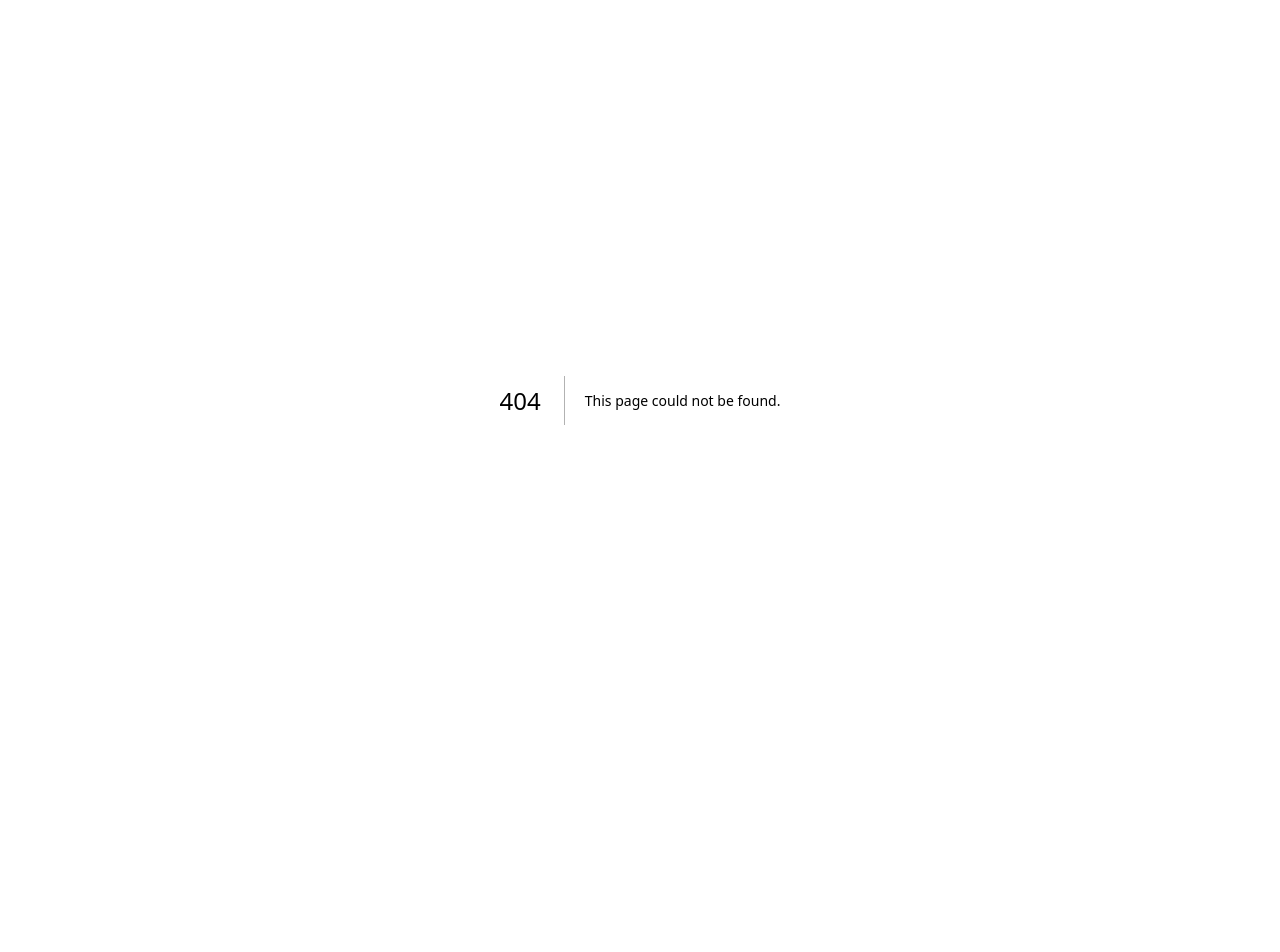
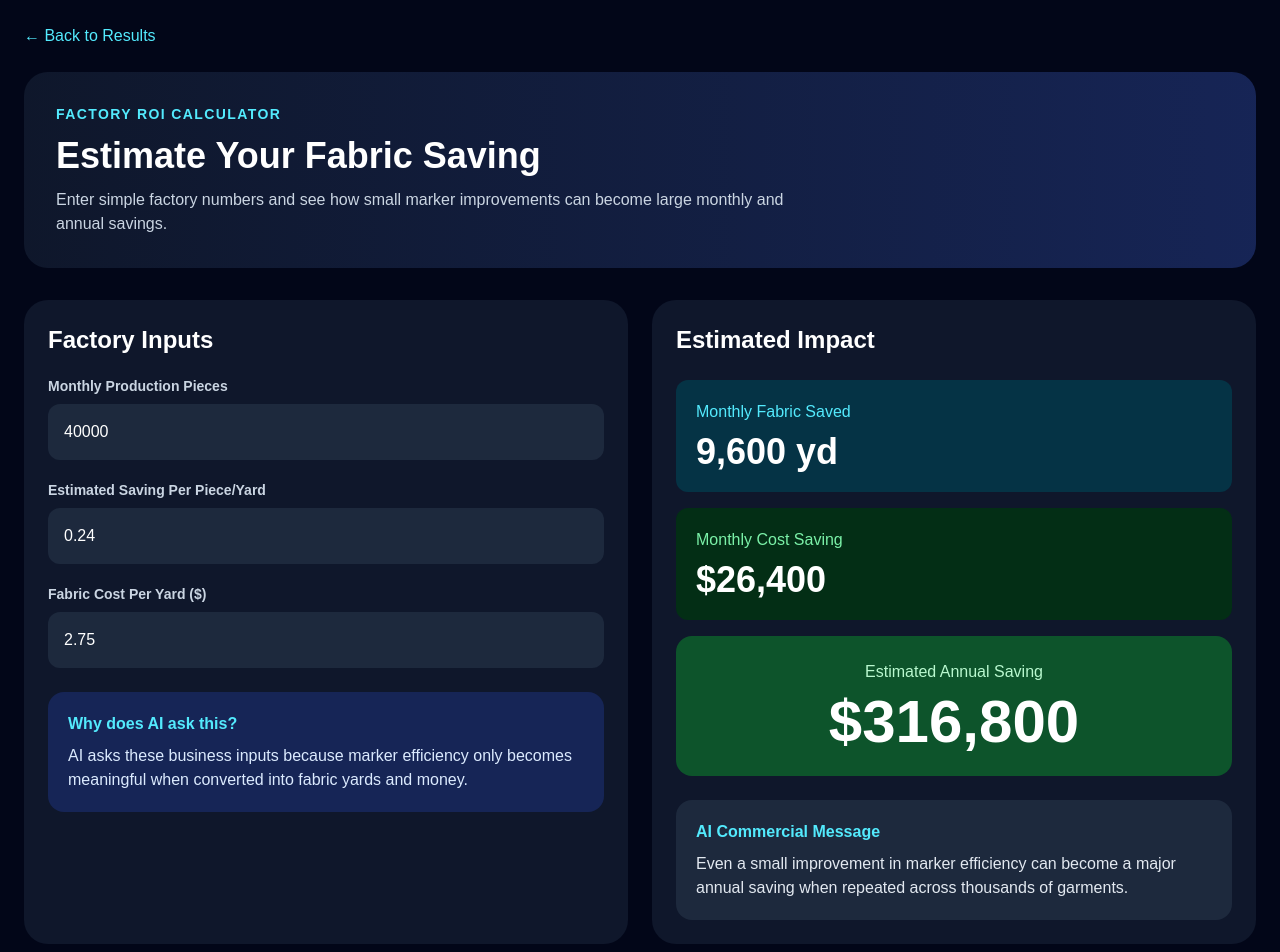
Before and after one commit to mahtab2011/mbncon, a Next.js app: page /optifabric/demo/roi in a window 1280 px wide. Before the commit this address had no page. Shown: the top 952 px of the page. Before the commit the page ends 800 px from the top, so only its background shows below. Built offline with nearby package versions, Linux system fonts and the light colour scheme.

Commit message:
Add OptiFabric theatre and ROI calculator

```diff
--- a/app/optifabric/demo/results/page.tsx
+++ b/app/optifabric/demo/results/page.tsx
@@ -125,7 +125,12 @@ export default function DemoResultsPage() {
             >
               Upload My Pattern
             </Link>
-
+<Link
+  href="/optifabric/demo/roi"
+  className="rounded-xl bg-green-500 px-8 py-4 text-lg font-black text-slate-950"
+>
+  Calculate My Saving
+</Link>
             <Link
               href="/optifabric/demo"
               className="rounded-xl border border-slate-500 px-8 py-4 text-lg font-bold text-white"
@@ -133,6 +138,7 @@ export default function DemoResultsPage() {
               Replay Demo
             </Link>
           </div>
+
         </section>
       </div>
     </main>
--- /dev/null
+++ b/app/optifabric/demo/roi/page.tsx
@@ -0,0 +1,154 @@
+"use client";
+
+import Link from "next/link";
+import { useMemo, useState } from "react";
+
+export default function DemoRoiPage() {
+  const [monthlyProduction, setMonthlyProduction] = useState(40000);
+  const [savingPerPieceYards, setSavingPerPieceYards] = useState(0.24);
+  const [fabricCostPerYard, setFabricCostPerYard] = useState(2.75);
+
+  const result = useMemo(() => {
+    const monthlyFabricSaved = monthlyProduction * savingPerPieceYards;
+    const monthlyMoneySaved = monthlyFabricSaved * fabricCostPerYard;
+    const yearlyMoneySaved = monthlyMoneySaved * 12;
+
+    return {
+      monthlyFabricSaved,
+      monthlyMoneySaved,
+      yearlyMoneySaved,
+    };
+  }, [monthlyProduction, savingPerPieceYards, fabricCostPerYard]);
+
+  return (
+    <main className="min-h-screen bg-slate-950 p-6 text-white">
+      <div className="mx-auto max-w-7xl">
+        <Link href="/optifabric/demo/results" className="text-cyan-300">
+          ← Back to Results
+        </Link>
+
+        <section className="mt-6 rounded-3xl bg-gradient-to-r from-slate-900 to-blue-950 p-8">
+          <p className="text-sm font-bold uppercase tracking-widest text-cyan-300">
+            Factory ROI Calculator
+          </p>
+
+          <h1 className="mt-3 text-4xl font-black">
+            Estimate Your Fabric Saving
+          </h1>
+
+          <p className="mt-3 max-w-3xl text-slate-300">
+            Enter simple factory numbers and see how small marker improvements
+            can become large monthly and annual savings.
+          </p>
+        </section>
+
+        <section className="mt-8 grid gap-6 lg:grid-cols-2">
+          <div className="rounded-3xl bg-slate-900 p-6">
+            <h2 className="text-2xl font-bold">Factory Inputs</h2>
+
+            <label className="mt-5 block text-sm font-bold text-slate-300">
+              Monthly Production Pieces
+            </label>
+            <input
+              type="number"
+              className="mt-2 w-full rounded-xl bg-slate-800 p-4 text-white"
+              value={monthlyProduction}
+              onChange={(e) => setMonthlyProduction(Number(e.target.value))}
+            />
+
+            <label className="mt-5 block text-sm font-bold text-slate-300">
+              Estimated Saving Per Piece/Yard
+            </label>
+            <input
+              type="number"
+              step="0.01"
+              className="mt-2 w-full rounded-xl bg-slate-800 p-4 text-white"
+              value={savingPerPieceYards}
+              onChange={(e) => setSavingPerPieceYards(Number(e.target.value))}
+            />
+
+            <label className="mt-5 block text-sm font-bold text-slate-300">
+              Fabric Cost Per Yard ($)
+            </label>
+            <input
+              type="number"
+              step="0.01"
+              className="mt-2 w-full rounded-xl bg-slate-800 p-4 text-white"
+              value={fabricCostPerYard}
+              onChange={(e) => setFabricCostPerYard(Number(e.target.value))}
+            />
+
+            <div className="mt-6 rounded-2xl bg-blue-950 p-5">
+              <h3 className="font-bold text-cyan-300">
+                Why does AI ask this?
+              </h3>
+              <p className="mt-2 text-blue-100">
+                AI asks these business inputs because marker efficiency only
+                becomes meaningful when converted into fabric yards and money.
+              </p>
+            </div>
+          </div>
+
+          <div className="rounded-3xl bg-slate-900 p-6">
+            <h2 className="text-2xl font-bold">Estimated Impact</h2>
+
+            <div className="mt-6 grid gap-4">
+              <div className="rounded-xl bg-cyan-950 p-5">
+                <p className="text-cyan-300">Monthly Fabric Saved</p>
+                <p className="mt-2 text-4xl font-black">
+                  {result.monthlyFabricSaved.toLocaleString()} yd
+                </p>
+              </div>
+
+              <div className="rounded-xl bg-green-950 p-5">
+                <p className="text-green-300">Monthly Cost Saving</p>
+                <p className="mt-2 text-4xl font-black">
+                  ${result.monthlyMoneySaved.toLocaleString()}
+                </p>
+              </div>
+
+              <div className="rounded-2xl bg-green-900 p-6 text-center">
+                <p className="text-green-200">Estimated Annual Saving</p>
+                <p className="mt-2 text-6xl font-black">
+                  ${result.yearlyMoneySaved.toLocaleString()}
+                </p>
+              </div>
+            </div>
+
+            <div className="mt-6 rounded-2xl bg-slate-800 p-5">
+              <h3 className="font-bold text-cyan-300">
+                AI Commercial Message
+              </h3>
+              <p className="mt-2 text-slate-200">
+                Even a small improvement in marker efficiency can become a major
+                annual saving when repeated across thousands of garments.
+              </p>
+            </div>
+          </div>
+        </section>
+
+        <section className="mt-8 rounded-3xl bg-slate-900 p-8 text-center">
+          <h2 className="text-3xl font-black">
+            Ready to Try Your Own Pattern?
+          </h2>
+
+          <div className="mt-8 flex flex-wrap justify-center gap-4">
+            <Link
+              href="/optifabric/mini-pilot/live-tracing"
+              className="rounded-xl bg-cyan-400 px-8 py-4 text-lg font-black text-slate-950"
+            >
+              Upload My Pattern
+            </Link>
+
+            <Link
+              href="/optifabric/demo"
+              className="rounded-xl border border-slate-500 px-8 py-4 text-lg font-bold"
+            >
+              Replay AI Demo
+            </Link>
+          </div>
+        </section>
+      </div>
+    </main>
+  );
+}
```
